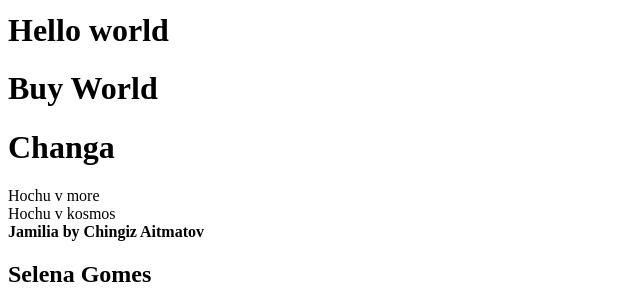
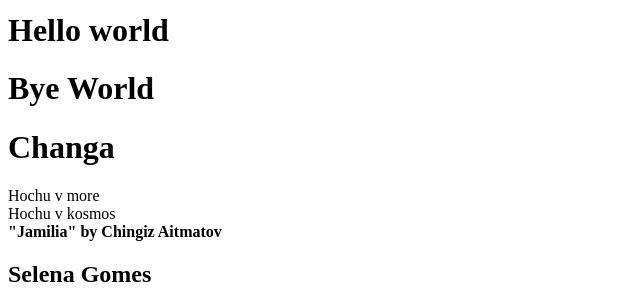
Before and after one commit to MadinaTadjidinova/my-first-app, a React (Create React App) app: page / in a window 1280 px wide. Shown: the part 185-475 px from the top of the page, without its empty margins (0-640 px from the left). Built offline with nearby package versions, Linux system fonts and the light colour scheme.

Commit message:
Changed some properts

```diff
--- a/src/components/Book.js
+++ b/src/components/Book.js
@@ -1,7 +1,7 @@
 import React from "react";
 
 function Book(props){
-    return <strong>{props.name} by {props.auther}</strong>
+    return <strong>"{props.name}" by {props.auther}</strong>
 
 
 }
--- a/src/components/ByeWorld.js
+++ b/src/components/ByeWorld.js
@@ -1,7 +1,7 @@
 import React from "react";
 
 function ByeWorld(){
-    return <h1>Buy World</h1>
+    return <h1>Bye World</h1>
 }
 
 export default ByeWorld;
```
